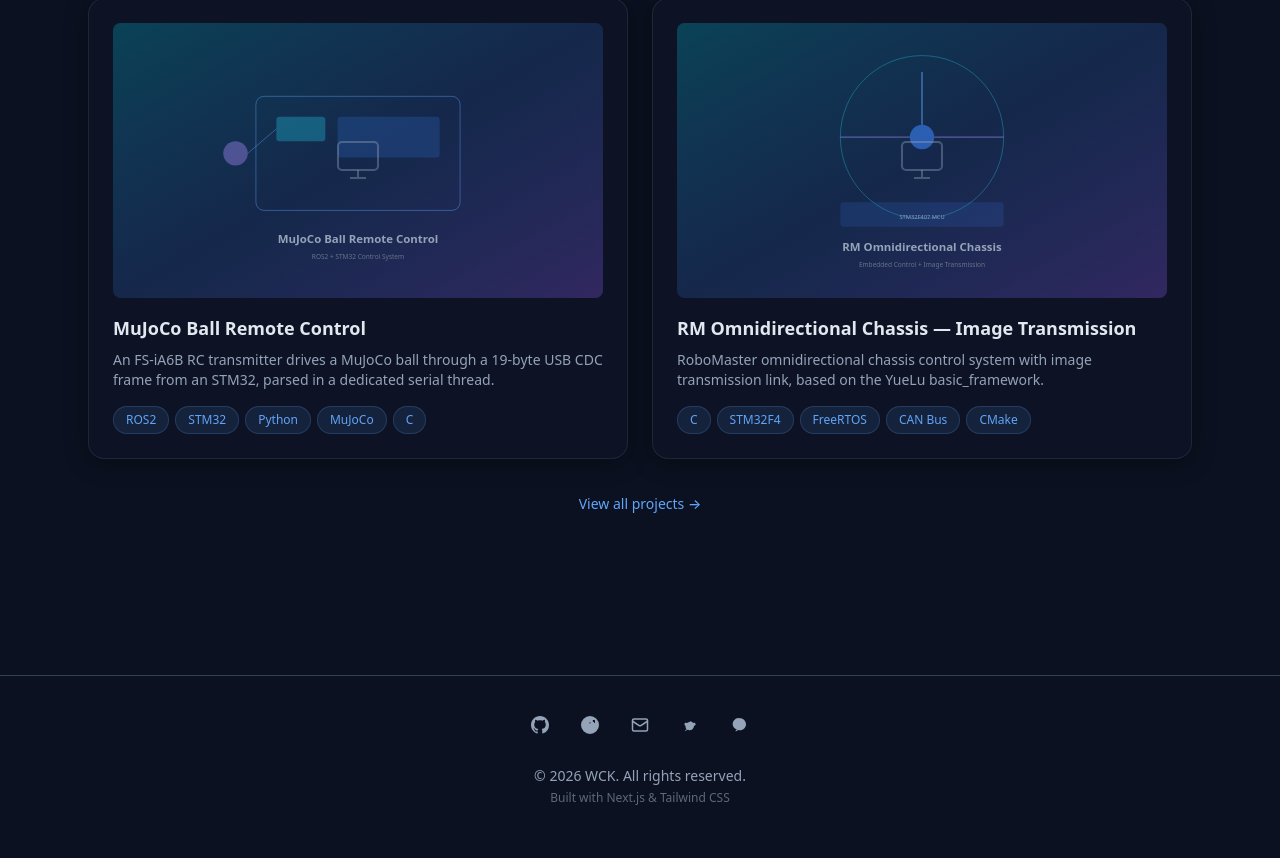
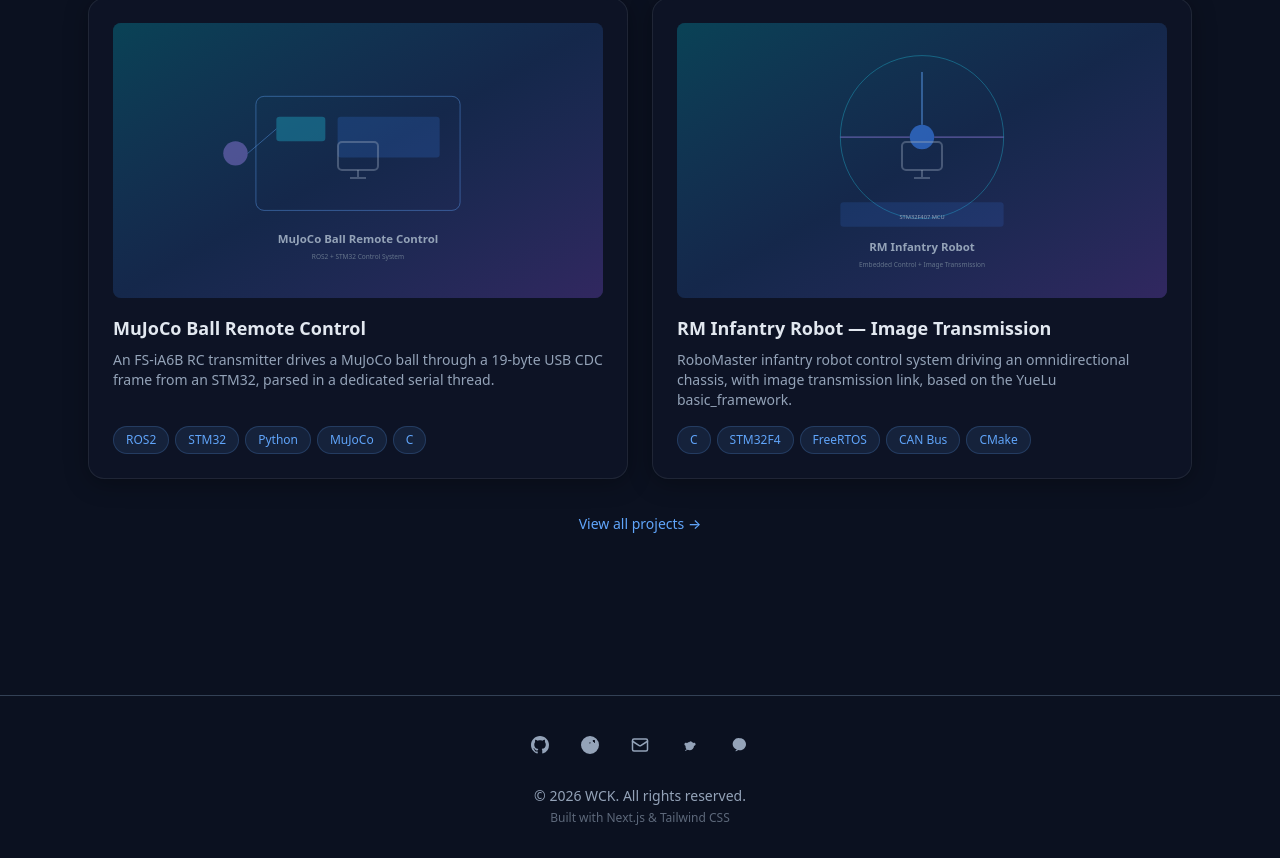
Before and after one commit to W19573402076/wck-web, a Next.js app: page /en in a window 1280 px wide. Shown: the part 1317-2175 px from the top of the page. Built offline with nearby package versions, Linux system fonts and the light colour scheme.

Commit message:
Rename RM omnidirectional chassis project to RM infantry robot

```diff
--- a/src/data/projects.ts
+++ b/src/data/projects.ts
@@ -130,16 +130,16 @@ export const projects: Project[] = [
   {
     slug: "basic-framework-omniwheels",
     title: {
-      en: "RM Omnidirectional Chassis — Image Transmission",
-      zh: "RM 全向底盘 — 图传链路",
+      en: "RM Infantry Robot — Image Transmission",
+      zh: "RM 步兵机器人 — 图传链路",
     },
     shortDescription: {
-      en: "RoboMaster omnidirectional chassis control system with image transmission link, based on the YueLu basic_framework.",
-      zh: "基于跃鹿战队 basic_framework 的 RoboMaster 全向底盘控制系统，集成图传链路。",
+      en: "RoboMaster infantry robot control system driving an omnidirectional chassis, with image transmission link, based on the YueLu basic_framework.",
+      zh: "基于跃鹿战队 basic_framework 的 RoboMaster 步兵机器人控制系统，驱动全向底盘，集成图传链路。",
     },
     longDescription: {
-      en: "An embedded control system for RoboMaster omnidirectional chassis based on the YueLu basic_framework. Implements Mecanum/omni wheel kinematics, motor control via CAN bus, and image transmission link for remote monitoring. Built on STM32F407 with FreeRTOS, featuring BSP hardware abstraction, module-level motor/driver encapsulation, and pub-sub message architecture for decoupled app communication.",
-      zh: "基于跃鹿战队 basic_framework 的 RoboMaster 全向底盘嵌入式控制系统。实现麦克纳姆轮/全向轮运动学解算、CAN 总线电机控制、以及用于远程监控的图传链路。基于 STM32F407 + FreeRTOS，采用 BSP 硬件抽象、模块级电机/驱动封装和发布-订阅消息架构实现应用层解耦通信。",
+      en: "An embedded control system for the RoboMaster infantry robot based on the YueLu basic_framework. It drives an omnidirectional chassis with Mecanum/omni wheel kinematics and CAN bus motor control, and includes an image transmission link for remote monitoring. Built on STM32F407 with FreeRTOS, it features BSP hardware abstraction, module-level motor/driver encapsulation, and a pub-sub message architecture for decoupled app communication.",
+      zh: "基于跃鹿战队 basic_framework 的 RoboMaster 步兵机器人嵌入式控制系统。驱动全向底盘，实现麦克纳姆轮/全向轮运动学解算、CAN 总线电机控制，以及用于远程监控的图传链路。基于 STM32F407 + FreeRTOS，采用 BSP 硬件抽象、模块级电机/驱动封装和发布-订阅消息架构实现应用层解耦通信。",
     },
     techStack: ["C", "STM32F4", "FreeRTOS", "CAN Bus", "CMake"],
     features: {
```
Also changed, not shown: public/images/projects/omniwheels.svg.
